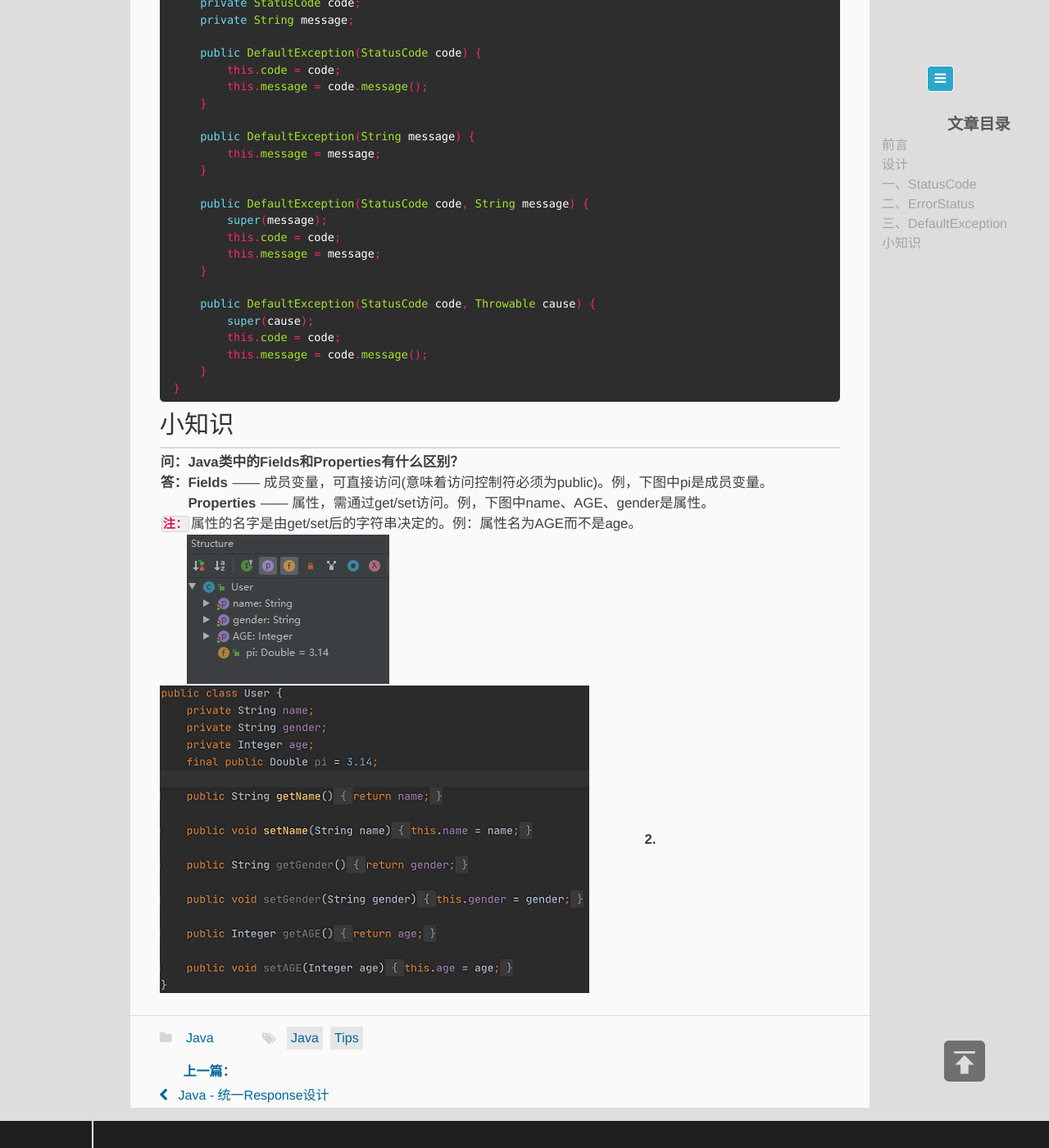
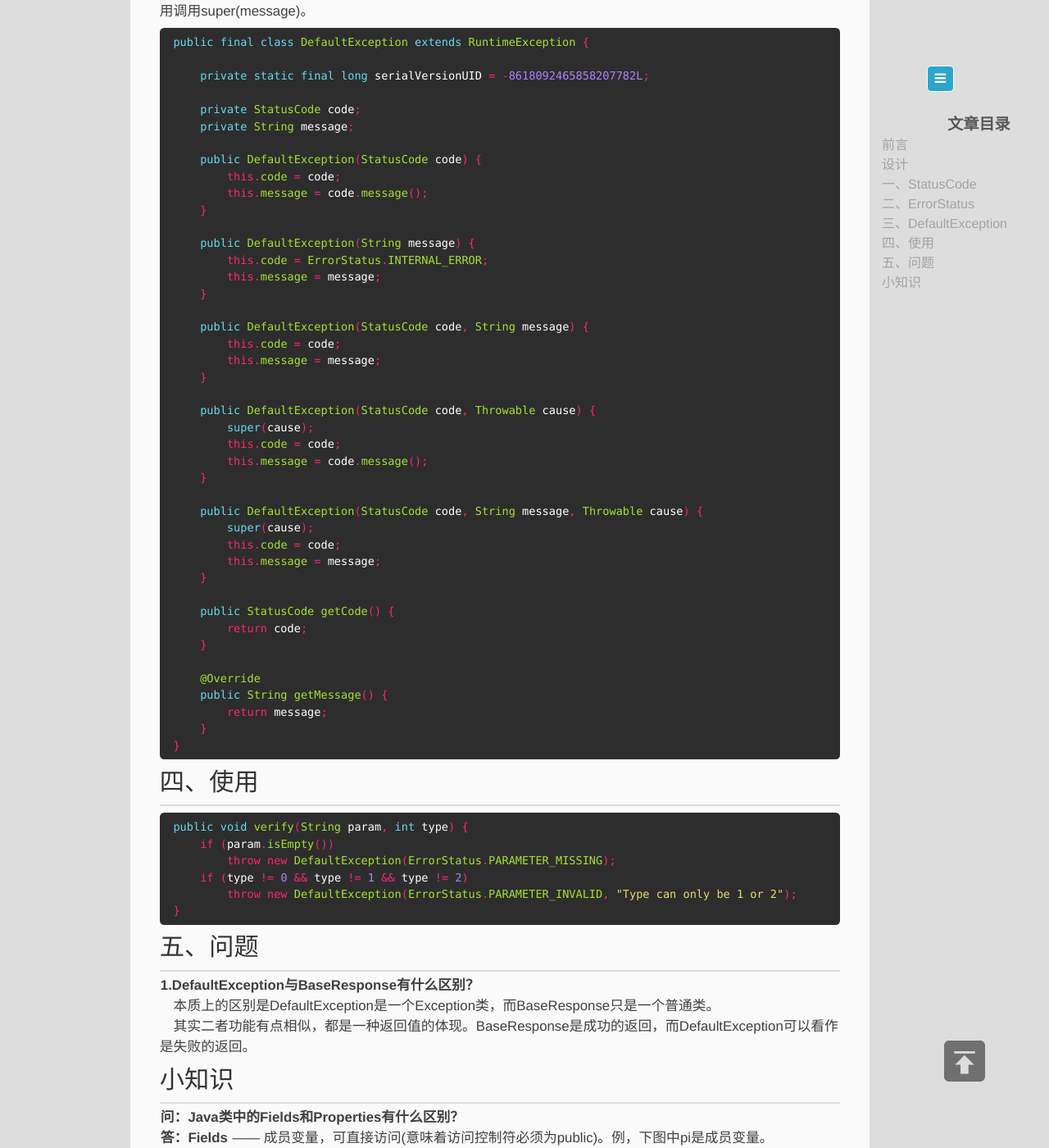
Before and after one commit to memorate/memorate.github.io, a Jekyll site: the page built from _posts/2020-07-16-unify-exception.md, in a window 1280 px wide and 1400 px high, scrolled down 2462 px. Shown: the whole window at 82% size. Built offline with Jekyll 4.4.1, drawn with Linux system fonts in a browser that asks for light colours; some of the changed text lies outside the part shown.

Commit message:
complete 20200716

````diff
--- a/_posts/2020-07-16-unify-exception.md
+++ b/_posts/2020-07-16-unify-exception.md
@@ -80,8 +80,11 @@ public enum ErrorStatus implements StatusCode{
 }
 ```
 ## 三、DefaultException
+**1**.DefaultException是用于表示代码异常的类，不可被继承，在所有需要抛出自定义异常的代码处使用此类即可。
+**2**.DefaultException有两个属性：**code**(异常码)、**message**(异常信息)。
+**3**.DefaultException中设置了五个重载构造器，可以灵活使用。由于重写了getMessage()方法，所以构造器中不用调用super(message)。
 ```java
-public class DefaultException extends RuntimeException {
+public final class DefaultException extends RuntimeException {
 
     private static final long serialVersionUID = -8618092465858207782L;
 
@@ -94,11 +97,11 @@ public class DefaultException extends RuntimeException {
     }
 
     public DefaultException(String message) {
+        this.code = ErrorStatus.INTERNAL_ERROR;
         this.message = message;
     }
 
     public DefaultException(StatusCode code, String message) {
-        super(message);
         this.code = code;
         this.message = message;
     }
@@ -108,12 +111,39 @@ public class DefaultException extends RuntimeException {
         this.code = code;
         this.message = code.message();
     }
+
+    public DefaultException(StatusCode code, String message, Throwable cause) {
+        super(cause);
+        this.code = code;
+        this.message = message;
+    }
+
+    public StatusCode getCode() {
+        return code;
+    }
+
+    @Override
+    public String getMessage() {
+        return message;
+    }
 }
 ```
+## 四、使用
+```java
+public void verify(String param, int type) {
+    if (param.isEmpty())
+        throw new DefaultException(ErrorStatus.PARAMETER_MISSING);
+    if (type != 0 && type != 1 && type != 2)
+        throw new DefaultException(ErrorStatus.PARAMETER_INVALID, "Type can only be 1 or 2");
+}
+```
+## 五、问题
+**1.DefaultException与BaseResponse有什么区别？**
+　本质上的区别是DefaultException是一个Exception类，而BaseResponse只是一个普通类。
+　其实二者功能有点相似，都是一种返回值的体现。BaseResponse是成功的返回，而DefaultException可以看作是失败的返回。
 ## 小知识
 **问：Java类中的Fields和Properties有什么区别？**
 **答：Fields** —— 成员变量，可直接访问(意味着访问控制符必须为public)。例，下图中pi是成员变量。
 　　**Properties** —— 属性，需通过get/set访问。例，下图中name、AGE、gender是属性。
 `注：`属性的名字是由get/set后的字符串决定的。例：属性名为AGE而不是age。
 　　![]({{ "/assets/img/20200716/20200716001.png"}})![]({{ "/assets/img/20200716/20200716002.png"}})
-**2.**
````
